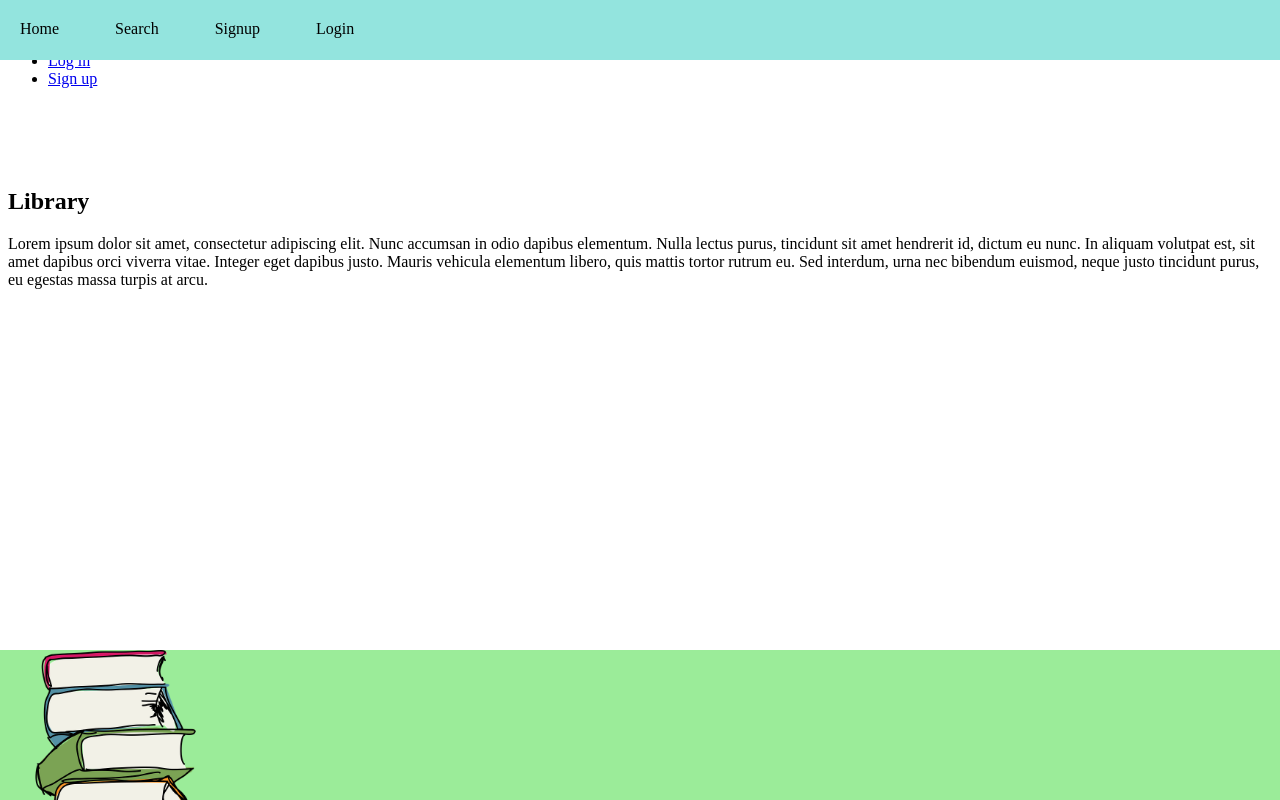
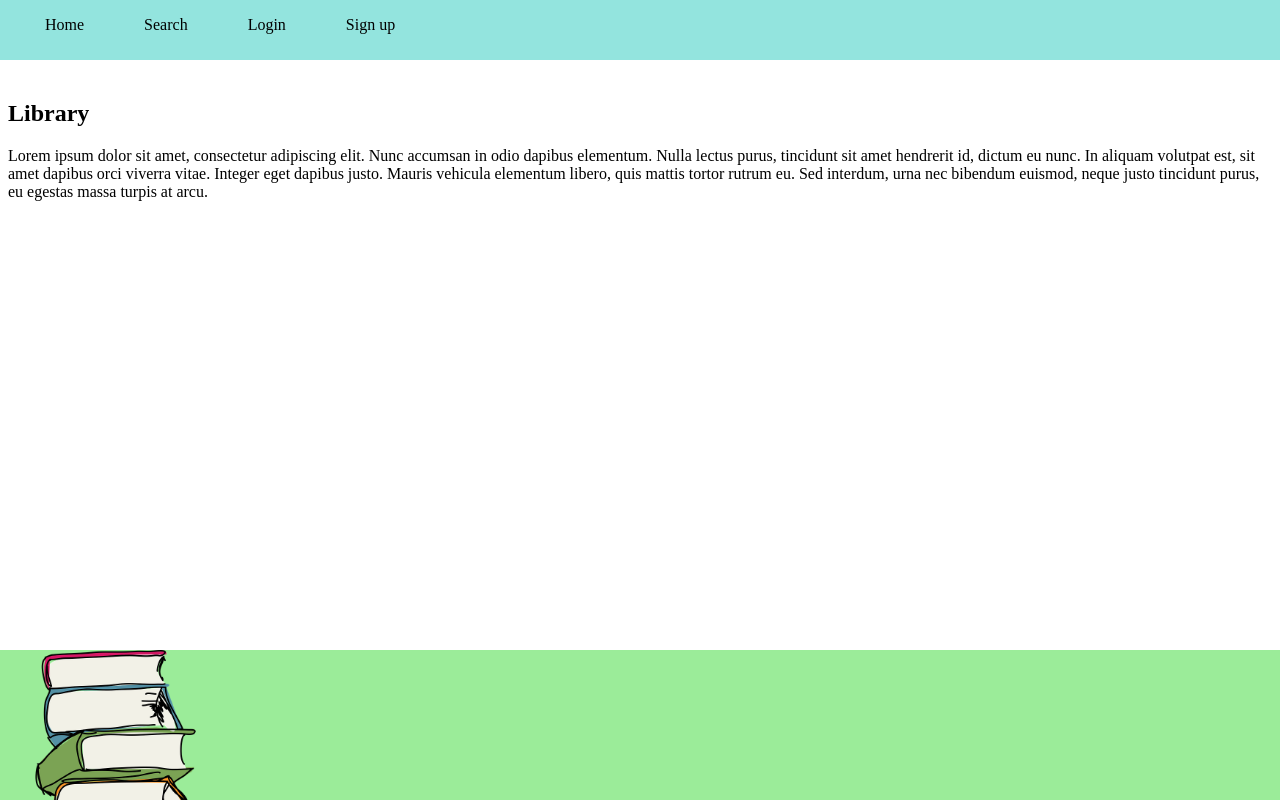
Before and after one commit to cat-rivers/react_library, a React (Create React App) app in the folder awesome_library/: page / in a window 1280 px wide. Shown: the top 800 px of the page. Built offline with nearby package versions, Linux system fonts and the light colour scheme.

Commit message:
make header work, make related amendments to search and home files

```diff
--- a/awesome_library/src/App.js
+++ b/awesome_library/src/App.js
@@ -6,14 +6,14 @@ import Login from "./components/Login"
 import Signup from "./components/Signup"
 import BookById from "./components/BookById"
 import SignupSuccessful from "./components/SignupSuccessful"
-import Layout from "./components/Layout"
+import Header from "./components/Header"
 
 function App() {
 
   return (
     <Router>
       <Routes>
-        <Route path="/" element={<Layout/>}>
+        <Route path="/" element={<Header/>}>
           <Route index element={<Home />} />
           <Route path="search" element={<Search/>} />
           <Route path="mypage" element={<MyPage/>} />
--- /dev/null
+++ b/awesome_library/src/components/Header.css
@@ -0,0 +1,16 @@
+.navbar {
+    display: flex;
+    background-color: rgb(147, 228, 222);
+    position: absolute;
+    top: 0;
+    left: 0;
+    right: 0;
+    height:60px;
+  }
+
+  .menuitem {
+    color: black;
+    text-decoration: none;
+    padding: 0 15px;
+    display: inline-block;
+  }
--- /dev/null
+++ b/awesome_library/src/components/Header.js
@@ -0,0 +1,30 @@
+import { Outlet, Link } from "react-router-dom";
+import "./Header.css"
+
+
+const Header = () => {
+  return (
+    <>
+      <nav className="navbar">
+        <ul className="menuitem">
+          <li className="menuitem">
+            <Link className="menuitem" to="/">Home</Link>
+          </li>
+          <li className="menuitem">
+            <Link className="menuitem" to="/search">Search</Link>
+          </li>
+          <li className="menuitem">
+            <Link className="menuitem" to="/login">Login</Link>
+          </li>
+          <li className="menuitem">
+            <Link className="menuitem" to="/signup">Sign up</Link>
+          </li>
+        </ul>
+      </nav>
+
+      <Outlet />
+    </>
+  )
+};
+
+export default Header;
--- a/awesome_library/src/components/Home.css
+++ b/awesome_library/src/components/Home.css
@@ -1,16 +1,3 @@
-.navbar {
-    background-color: rgb(147, 228, 222);
-    position: absolute;
-    top: 0;
-    left: 0;
-    right: 0;
-    height:60px;
-}
-.menuitem {
-    display: inline-block;
-    margin: 20px;
-}
-
 .bodyContainer {
     margin-top: 100px;
     max-height: 20px;
--- a/awesome_library/src/components/Home.js
+++ b/awesome_library/src/components/Home.js
@@ -1,16 +1,10 @@
 import React from "react";
 import "./Home.css";
-
+import Header from "./Header";
 
 const Home = () => {
     return (
         <div>
-            <div className="navbar">
-                <div className="menuitem">Home &nbsp; &nbsp;</div>
-                <div className="menuitem">Search &nbsp; &nbsp;</div>
-                <div className="menuitem">Signup &nbsp; &nbsp;</div>
-                <div className="menuitem">Login &nbsp; &nbsp;</div>
-            </div>
             <div className="bodyContainer">
                 <h2> Library </h2>
                 <p>Lorem ipsum dolor sit amet, consectetur adipiscing elit.
--- a/awesome_library/src/components/Layout.js
+++ /dev/null
@@ -1,28 +0,0 @@
-import { Outlet, Link } from "react-router-dom";
-
-const Layout = () => {
-  return (
-    <>
-      <nav>
-        <ul>
-          <li>
-            <Link to="/">Home</Link>
-          </li>
-          <li>
-            <Link to="/Search">Search</Link>
-          </li>
-          <li>
-            <Link to="/Log in">Log in</Link>
-          </li>
-          <li>
-            <Link to="/Sign up">Sign up</Link>
-          </li>
-        </ul>
-      </nav>
-
-      <Outlet />
-    </>
-  )
-};
-
-export default Layout;
--- a/awesome_library/src/components/Search.js
+++ b/awesome_library/src/components/Search.js
@@ -3,13 +3,6 @@ import React from "react";
 const Search = () => {
     return (
         <div>
-            <div className="navbar">
-                <div className="menuitem">Home &nbsp; &nbsp;</div>
-                <div className="menuitem">Search &nbsp; &nbsp;</div>
-                <div className="menuitem">Signup &nbsp; &nbsp;</div>
-                <div className="menuitem">Login &nbsp; &nbsp;</div>
-            </div>
-
             <div className="bodyContainer">
                 <h2> Search for books </h2>
                 <form>
```
